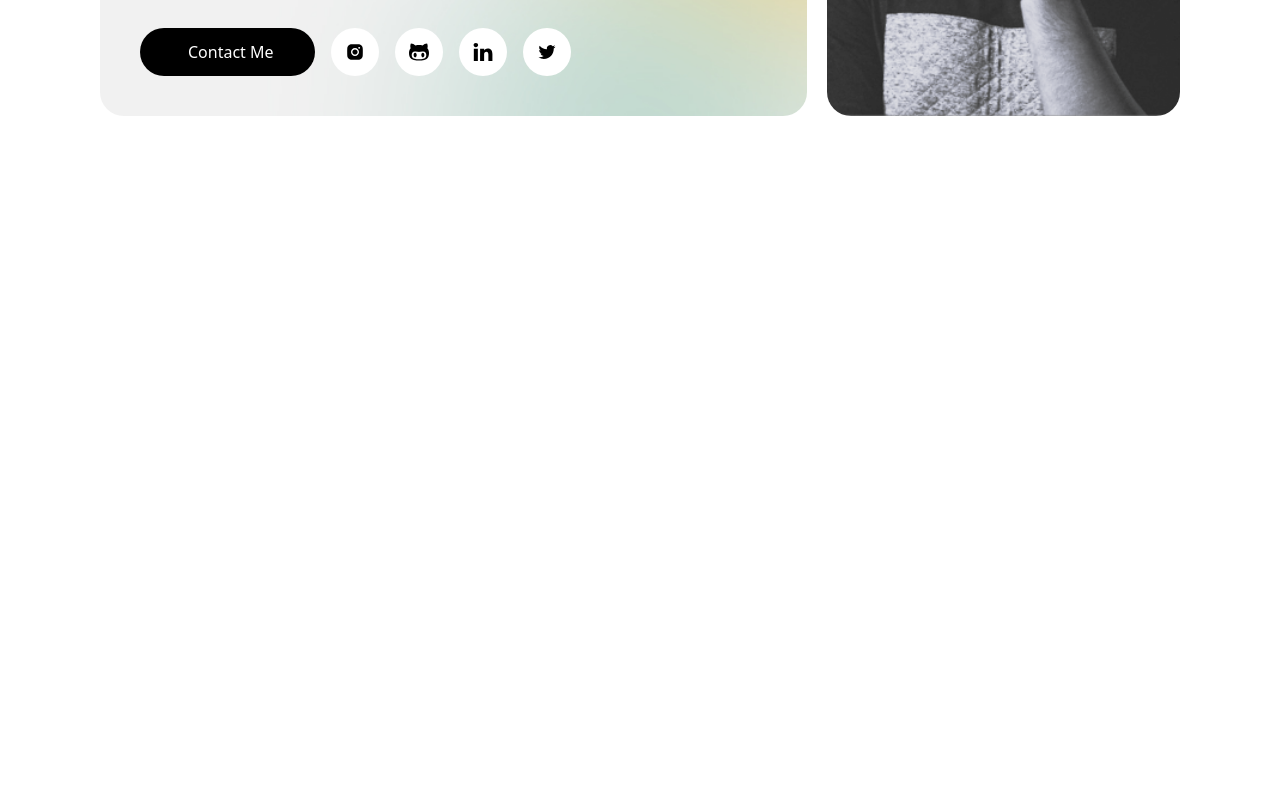
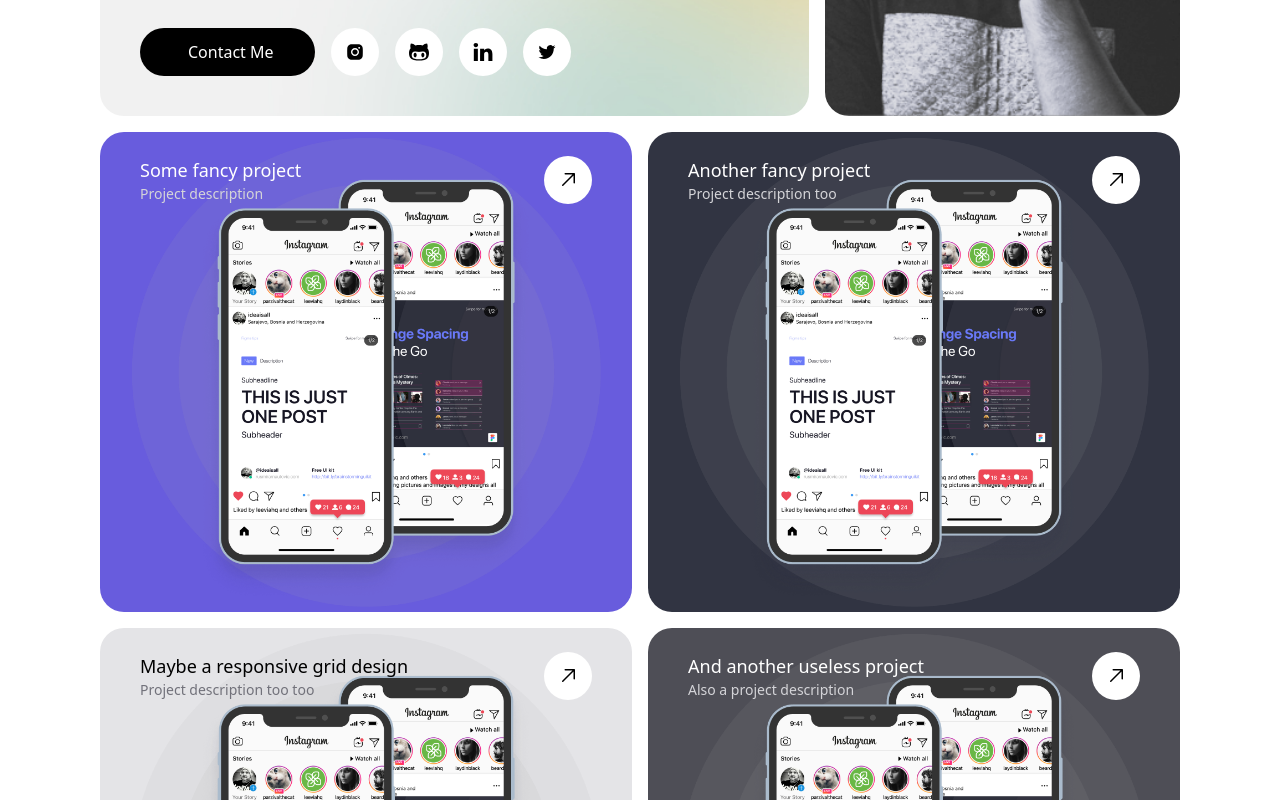
Before and after one commit to souvikmishra/portfolio, a Next.js app: page / in a window 1280 px wide. Shown: the part 420-1220 px from the top of the page. Before the commit the page ends 800 px from the top, so only its background shows below. Built offline with nearby package versions, Linux system fonts and the light colour scheme.

Commit message:
added project preview placeholders

```diff
--- /dev/null
+++ b/app/components/ProjectPreview.tsx
@@ -0,0 +1,50 @@
+import { GoArrowUpRight } from 'react-icons/go';
+import Link from 'next/link';
+import React from 'react';
+
+interface Props {
+  name?: string | undefined;
+  description?: string | undefined;
+  imageUrl?: string | undefined;
+  bgColor?: string | undefined;
+  dark?: boolean | undefined;
+  href?: string | undefined;
+}
+
+const ProjectPreview: React.FC<Props> = ({
+  name = 'Project Name',
+  description = 'Project Description',
+  imageUrl = './img_instagram.png',
+  bgColor = '#e4e4e7',
+  dark = false,
+  href = '#',
+}) => {
+  return (
+    <div
+      className={`h-[30rem] rounded-3xl overflow-hidden ${dark ? 'dark' : ''}`}
+      style={{ background: `${bgColor}` }}
+    >
+      <div
+        className="w-full h-full px-10 py-6 duration-500 transition-all ease-in-out hover:scale-105 bg-cover bg-no-repeat bg-center"
+        style={{ backgroundImage: `url('${imageUrl}')` }}
+      >
+        <div className="flex justify-between">
+          <div>
+            <h2 className="font-medium text-lg dark:text-white">{name}</h2>
+            <p className="text-sm text-zinc-500 dark:text-zinc-300">
+              {description}
+            </p>
+          </div>
+          <Link
+            href={href}
+            className="h-12 w-12 bg-white rounded-full flex justify-center items-center cursor-pointer"
+          >
+            <GoArrowUpRight className="w-6 h-6" />
+          </Link>
+        </div>
+      </div>
+    </div>
+  );
+};
+
+export default ProjectPreview;
--- a/app/page.tsx
+++ b/app/page.tsx
@@ -2,13 +2,14 @@ import { TfiGithub, TfiLinkedin } from 'react-icons/tfi';
 
 import { AiFillInstagram } from 'react-icons/ai';
 import Link from 'next/link';
+import ProjectPreview from './components/ProjectPreview';
 import { RiTwitterFill } from 'react-icons/ri';
 import SocialButton from './components/SocialButton';
 
 export default function Home() {
   return (
     <>
-      <section className="grid grid-cols-1 tablet:grid-cols-[8fr_4fr] gap-5 mb-4">
+      <section className="grid grid-cols-1 tablet:grid-cols-[8fr_4fr] gap-4 mb-4">
         <div className="tablet:h-[30rem] rounded-3xl p-10 flex flex-col gap-8 tablet:gap-16 bg-[url('/gradient-bg.jpg')] bg-cover">
           <h1 className="text-4xl font-semibold">
             Hi! I&apos;m Souvik, a web developer and part-time designer.
@@ -21,7 +22,7 @@ export default function Home() {
           <div className="flex flex-col tablet:flex-row items-center gap-4 justify-self-end">
             <Link
               href={'mailto:mishra.souvik911@gmail.com'}
-              className="bg-black text-white whitespace-nowrap font-medium py-3 px-12 rounded-full w-full tablet:w-[175px] tablet:min-w-[175px]"
+              className="bg-black text-center text-white whitespace-nowrap font-medium py-3 px-12 rounded-full w-full tablet:w-[175px] tablet:min-w-[175px]"
             >
               Contact Me
             </Link>
@@ -43,6 +44,31 @@ export default function Home() {
         </div>
         <div className="h-[30rem] rounded-3xl p-8 bg-[url('/portfolio-headshot.png')] bg-cover bg-center"></div>
       </section>
+
+      <section className="grid grid-cols-1 lg:grid-cols-2 gap-4 my-4">
+        <ProjectPreview
+          name="Some fancy project"
+          description="Project description"
+          bgColor="#685cdd"
+          dark
+        />
+        <ProjectPreview
+          name="Another fancy project"
+          description="Project description too"
+          bgColor="#313442"
+          dark
+        />
+        <ProjectPreview
+          name="Maybe a responsive grid design"
+          description="Project description too too"
+        />
+        <ProjectPreview
+          name="And another useless project"
+          description="Also a project description"
+          bgColor="#4e4e56"
+          dark
+        />
+      </section>
     </>
   );
 }
```
Also changed, not shown: public/img_instagram.png (added).
